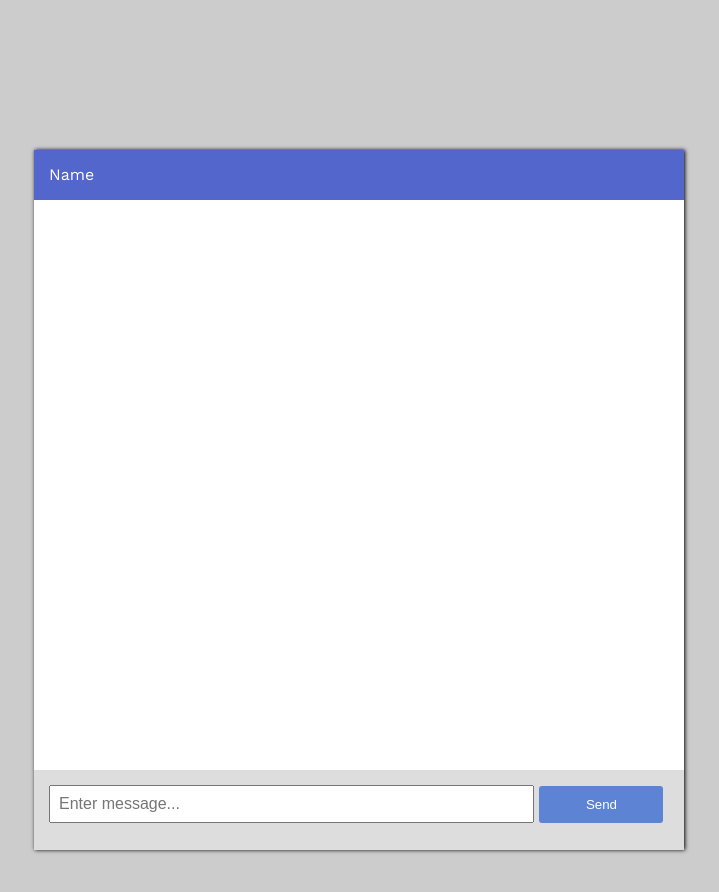
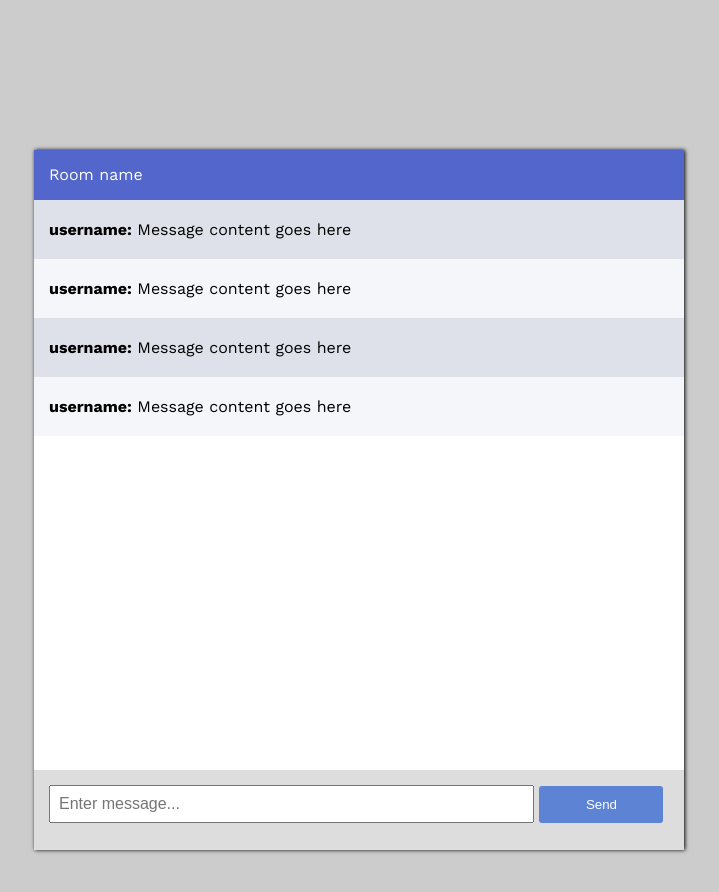
Before and after one commit to piotrfijol/websocket-chat-application, a website built with webpack: page Client/public/index.html in a window 1280 px wide. Shown: the whole page, without its empty margins (281-1000 px from the left). Built offline with nearby package versions, Linux system fonts and the light colour scheme; files whose address does not match are found by name.

Commit message:
Styled chat message box

```diff
--- a/Client/public/index.html
+++ b/Client/public/index.html
@@ -11,9 +11,34 @@
     <div class="wrapper">
         <div class="chat">
             <div class="chat__room-name">
-                <p>Name</p>
+                <p>Room name</p>
             </div>
-            <div class="chat__message-box"></div>
+            <div class="chat__message-box">
+                <div class="chat__message-box__message">
+                    <p class="chat__message-box__message__username">username:</p>
+                    <p class="chat__message-box__message__content">
+                        Message content goes here
+                    </p>
+                </div>
+                <div class="chat__message-box__message">
+                    <p class="chat__message-box__message__username">username:</p>
+                    <p class="chat__message-box__message__content">
+                        Message content goes here
+                    </p>
+                </div>
+                <div class="chat__message-box__message">
+                    <p class="chat__message-box__message__username">username:</p>
+                    <p class="chat__message-box__message__content">
+                        Message content goes here
+                    </p>
+                </div>
+                <div class="chat__message-box__message">
+                    <p class="chat__message-box__message__username">username:</p>
+                    <p class="chat__message-box__message__content">
+                        Message content goes here
+                    </p>
+                </div>
+            </div>
             <div class="chat__inputs">
                 <input type="text" placeholder="Enter message..." name="" id="">
                 <button>Send</button>
--- a/Client/sass/style.scss
+++ b/Client/sass/style.scss
@@ -35,6 +35,30 @@ body, p {
         overflow-y: scroll;
         height: 570px;
         background-color: #FFF;
+
+        &__message:nth-child(odd) {
+            background-color:rgb(222, 225, 233);
+        }
+
+        &__message:nth-child(even) {
+            background-color:rgb(244, 246, 250);
+        }
+
+        &__message {
+            min-height: 40px;
+            padding: 20px 15px;
+            box-sizing: border-box;
+
+            &__username, &__content {
+                display: inline;
+                background: inherit;
+            }
+
+            &__username {
+                font-weight: 700;
+            }
+        }
+
     }
 
     &__inputs {
@@ -59,6 +83,7 @@ body, p {
             border: none;
             border-radius: 3px;
             font-weight: 500;
+
         }
     }
 }
```
Also changed, not shown: Client/public/css/style.css, 1 other file.
